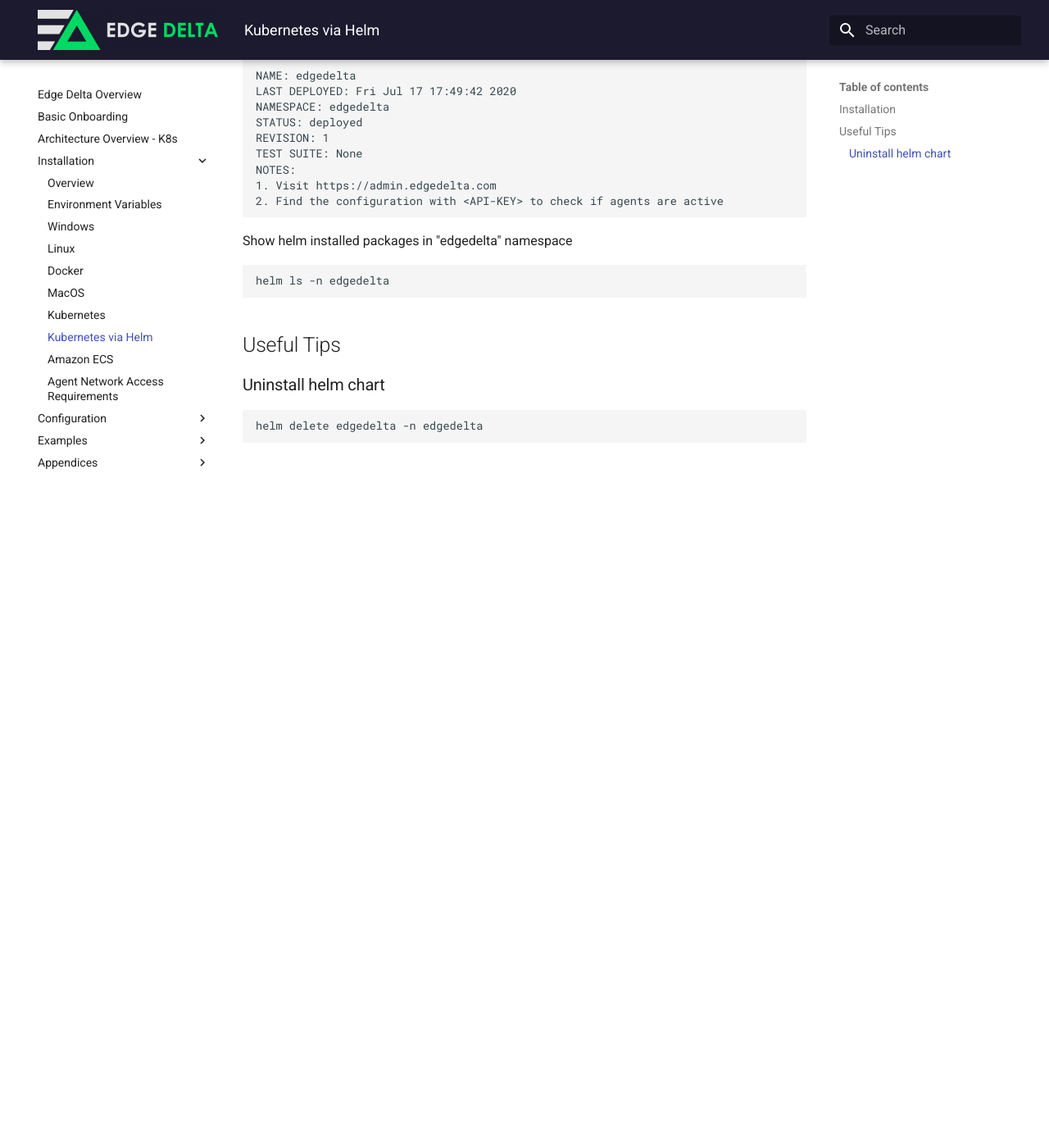
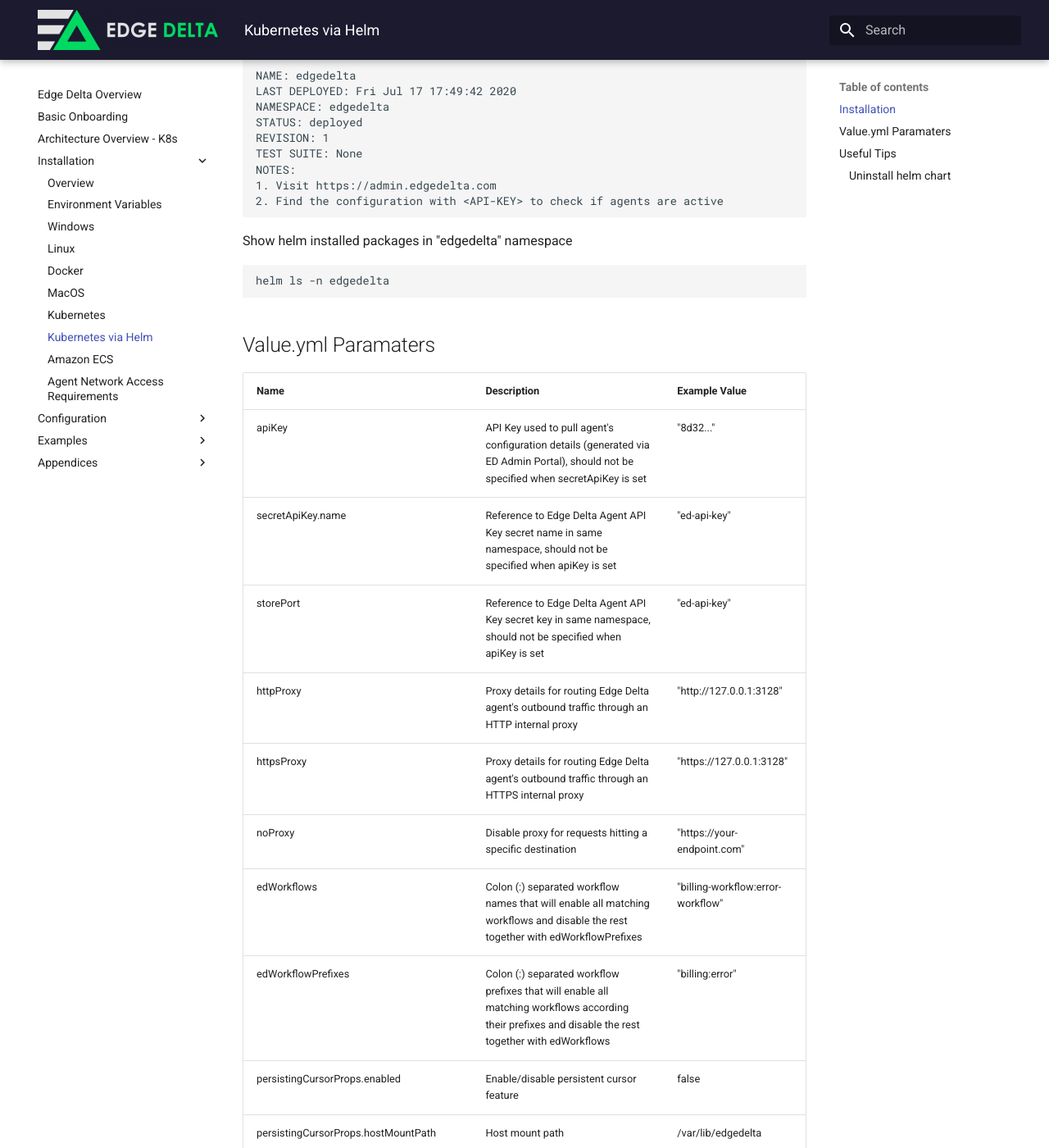
Before and after one commit to edgedelta/docs, an MkDocs documentation site: the page built from docs/installation/helm.md, in a window 1280 px wide and 1400 px high, scrolled down 1342 px. Shown: the whole window at 82% size. Built offline with MkDocs 1.6.1 and Material for MkDocs 9.7.7, drawn with Linux system fonts in a browser that asks for light colours; before the commit the page ends 1972 px from its top, so only the background shows below that; some of the changed text lies outside the part shown.

Commit message:
added helm values

````diff
--- a/docs/installation/helm.md
+++ b/docs/installation/helm.md
@@ -79,6 +79,27 @@ Show helm installed packages in "edgedelta" namespace
 ```text
 helm ls -n edgedelta
 ```
+## Value.yml Paramaters
+
+| Name | Description | Example Value |
+| :--- | :--- | :--- |
+| apiKey | API Key used to pull agent's configuration details (generated via ED Admin Portal), should not be specified when secretApiKey is set | "8d32..." |
+| secretApiKey.name | Reference to Edge Delta Agent API Key secret name in same namespace, should not be specified when apiKey is set | "ed-api-key" |
+| storePort | Reference to Edge Delta Agent API Key secret key in same namespace, should not be specified when apiKey is set | "ed-api-key" |
+| httpProxy | Proxy details for routing Edge Delta agent's outbound traffic through an HTTP internal proxy | "http://127.0.0.1:3128" |
+| httpsProxy | Proxy details for routing Edge Delta agent's outbound traffic through an HTTPS internal proxy | "https://127.0.0.1:3128" |
+| noProxy | Disable proxy for requests hitting a specific destination | "https://your-endpoint.com" |
+| edWorkflows | Colon (:) separated workflow names that will enable all matching workflows and disable the rest together with edWorkflowPrefixes | "billing-workflow:error-workflow" |
+| edWorkflowPrefixes | Colon (:) separated workflow prefixes that will enable all matching workflows according their prefixes and disable the rest together with edWorkflows | "billing:error" |
+| persistingCursorProps.enabled | Enable/disable persistent cursor feature | false |
+| persistingCursorProps.hostMountPath | Host mount path | /var/lib/edgedelta |
+| persistingCursorProps.containerMountPath | Container mount path | /var/lib/edgedelta |
+| resources.limits.cpu | Maximum cpu usage limit for agent pod | 1000m |
+| resources.limits.memory | Maximum memory usage limit for agent pod | 512Mi |
+| resources.requests.cpu| Minimum requested cpu for agent pod | 200m |
+| resources.requests.memory | Minimum requested memory for agent pod |256Mi |
+| image | Agent docker image | edgedelta/agent |
+
 
 ## Useful Tips
 
````
